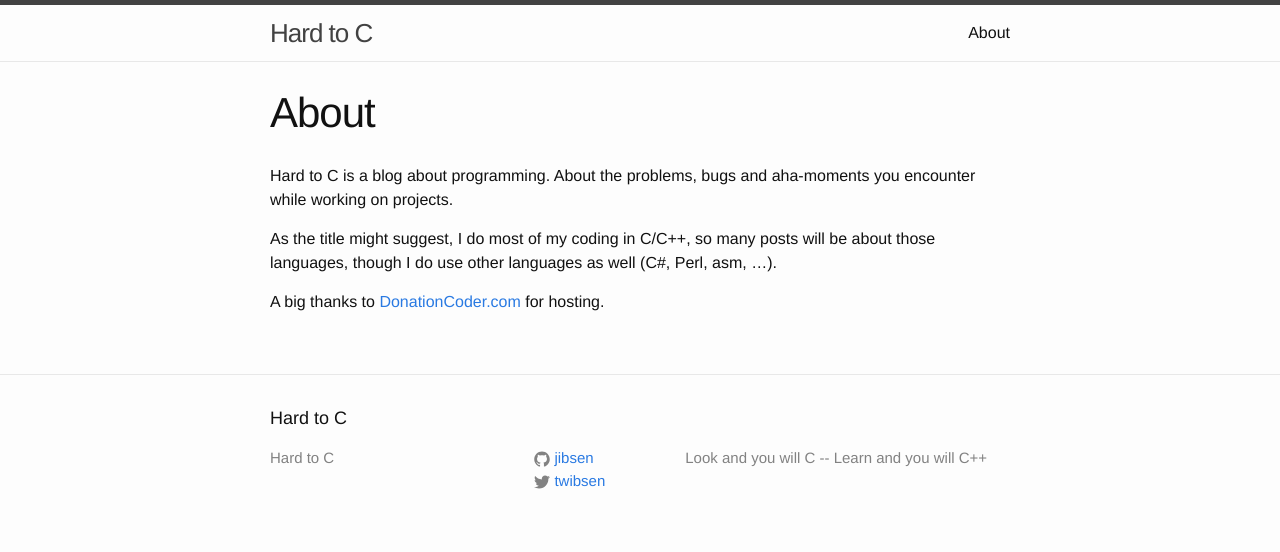
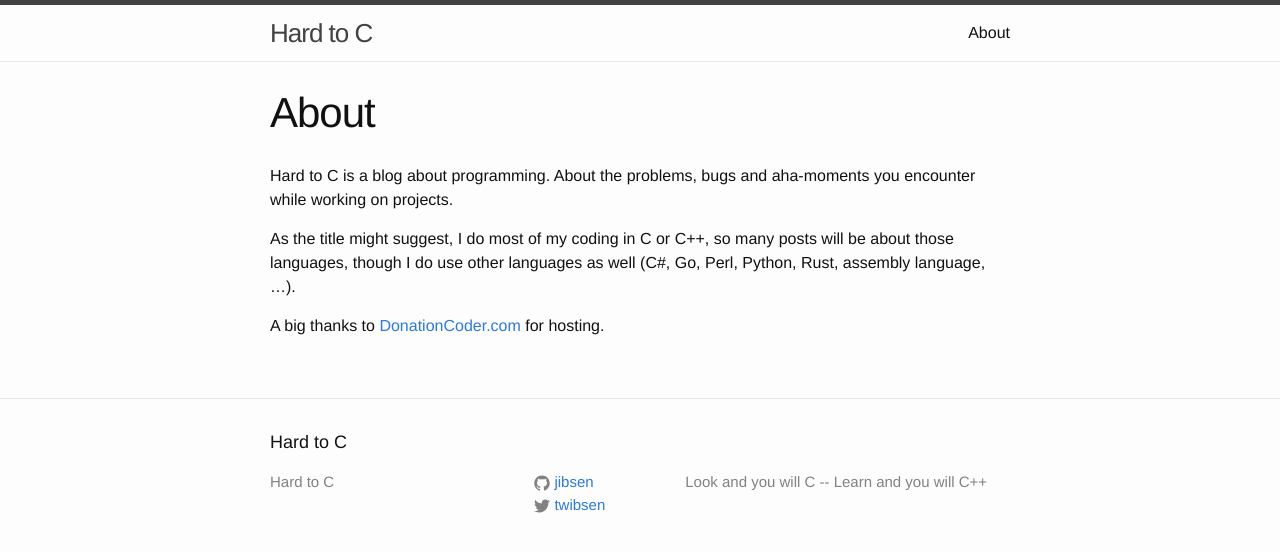
Before and after one commit to jibsen/hardtoc-src, a Jekyll site: the page built from about.md, in a window 1280 px wide. Shown: the top 552 px of the page. Built offline with Jekyll 4.4.1, drawn with Linux system fonts in a browser that asks for light colours.

Commit message:
Update About page

```diff
--- a/about.md
+++ b/about.md
@@ -7,8 +7,8 @@ permalink: /about/
 Hard to C is a blog about programming. About the problems, bugs and
 aha-moments you encounter while working on projects.
 
-As the title might suggest, I do most of my coding in C/C++, so many posts
+As the title might suggest, I do most of my coding in C or C++, so many posts
 will be about those languages, though I do use other languages as well (C#,
-Perl, asm, ...).
+Go, Perl, Python, Rust, assembly language, ...).
 
 A big thanks to [DonationCoder.com](http://www.donationcoder.com/) for hosting.
```
